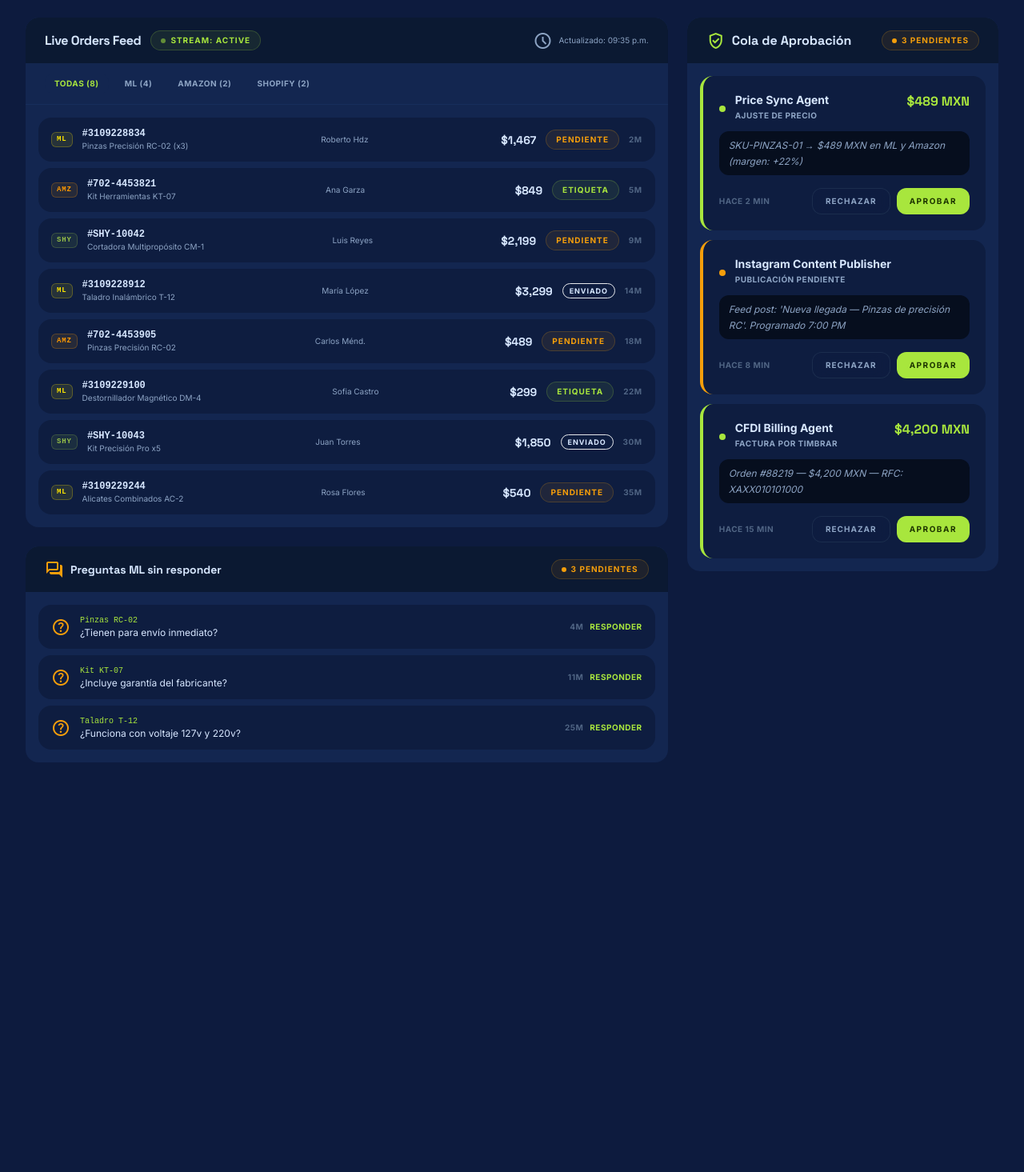
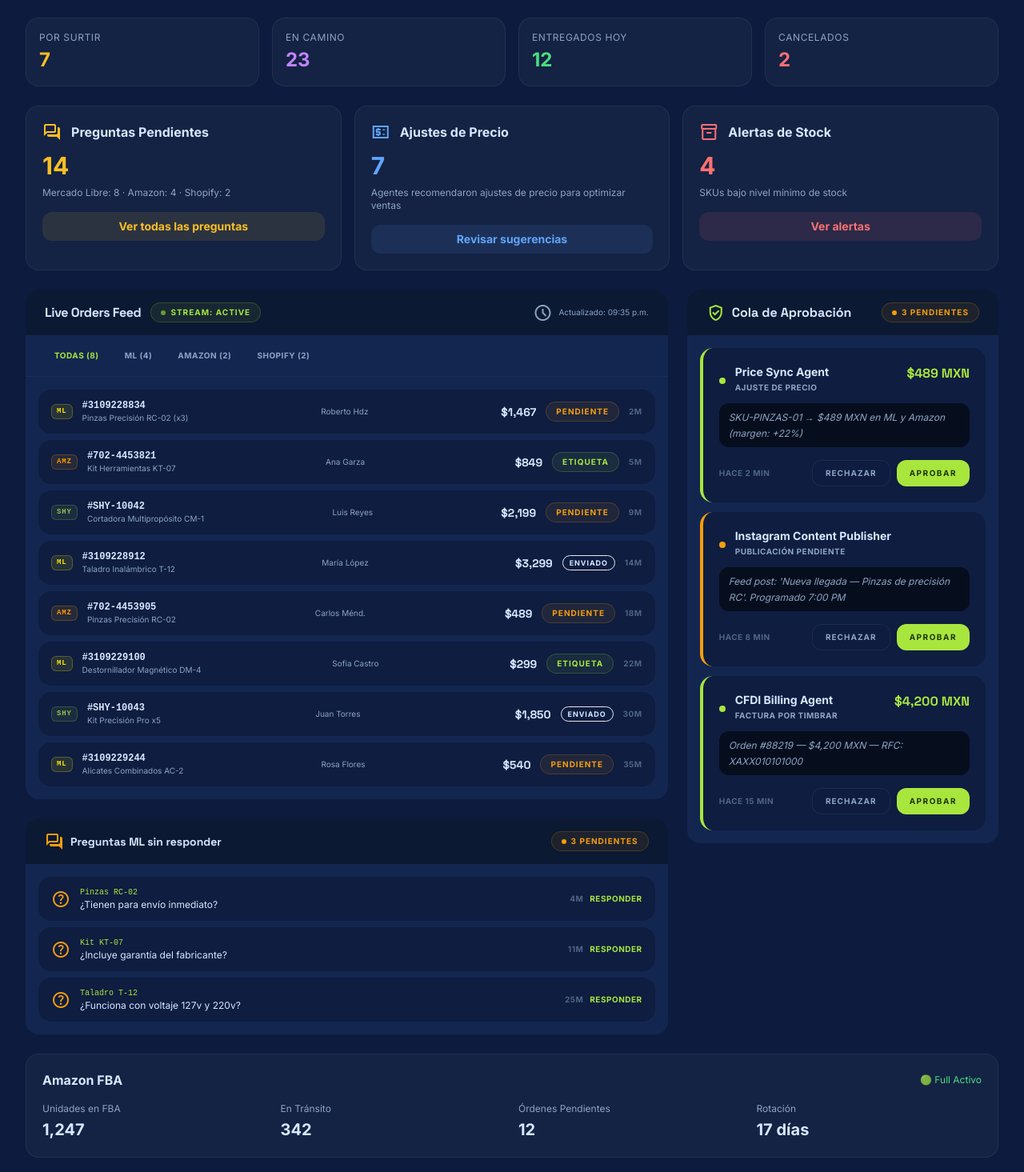
Before and after one commit to Atollom/Atollom-KINEXIS, a Next.js app in the folder src/dashboard/: page /ecommerce in a window 1280 px wide. Shown: the part 305-1770 px from the top of the page at 80% size. Before the commit the page ends 1282 px from the top, so only its background shows below. Built offline with nearby package versions, Linux system fonts and the light colour scheme; no server answers.

Commit message:
✅ Ecommerce Vista General completo con todas las secciones

```diff
--- a/src/dashboard/app/ecommerce/page.tsx
+++ b/src/dashboard/app/ecommerce/page.tsx
@@ -1,3 +1,5 @@
+"use client";
+
 import { MLFeed } from "@/components/ecommerce/MLFeed";
 import { ApprovalQueue } from "@/components/ApprovalQueue";
 
@@ -55,6 +57,72 @@ export default function EcommercePage() {
         </div>
       </section>
 
+      {/* ── Alertas Operativas ────────────────────────────────────── */}
+      <section className="grid grid-cols-1 md:grid-cols-4 gap-4">
+        {/* Por Surtir */}
+        <div className="bg-white/[0.03] border border-white/[0.06] rounded-xl p-4">
+          <p className="text-xs text-on-surface-variant uppercase tracking-wider mb-1">Por Surtir</p>
+          <p className="text-2xl font-bold text-amber-400">7</p>
+        </div>
+        {/* En Camino */}
+        <div className="bg-white/[0.03] border border-white/[0.06] rounded-xl p-4">
+          <p className="text-xs text-on-surface-variant uppercase tracking-wider mb-1">En Camino</p>
+          <p className="text-2xl font-bold text-purple-400">23</p>
+        </div>
+        {/* Entregados */}
+        <div className="bg-white/[0.03] border border-white/[0.06] rounded-xl p-4">
+          <p className="text-xs text-on-surface-variant uppercase tracking-wider mb-1">Entregados Hoy</p>
+          <p className="text-2xl font-bold text-green-400">12</p>
+        </div>
+        {/* Cancelados */}
+        <div className="bg-white/[0.03] border border-white/[0.06] rounded-xl p-4">
+          <p className="text-xs text-on-surface-variant uppercase tracking-wider mb-1">Cancelados</p>
+          <p className="text-2xl font-bold text-red-400">2</p>
+        </div>
+      </section>
+
+      {/* ── Acciones Pendientes ────────────────────────────────────── */}
+      <section className="grid grid-cols-1 md:grid-cols-3 gap-4">
+        {/* Preguntas sin responder */}
+        <div className="bg-white/[0.03] border border-white/[0.06] rounded-xl p-5">
+          <div className="flex items-center gap-3 mb-3">
+            <span className="material-symbols-outlined text-amber-400">question_answer</span>
+            <h3 className="font-bold text-on-surface">Preguntas Pendientes</h3>
+          </div>
+          <p className="text-3xl font-bold text-amber-400 mb-2">14</p>
+          <p className="text-xs text-on-surface-variant">Mercado Libre: 8 · Amazon: 4 · Shopify: 2</p>
+          <button className="mt-4 w-full py-2 bg-amber-400/10 text-amber-400 rounded-lg text-sm font-bold hover:bg-amber-400/20 transition-all">
+            Ver todas las preguntas
+          </button>
+        </div>
+
+        {/* Ajustes de Precio */}
+        <div className="bg-white/[0.03] border border-white/[0.06] rounded-xl p-5">
+          <div className="flex items-center gap-3 mb-3">
+            <span className="material-symbols-outlined text-blue-400">price_change</span>
+            <h3 className="font-bold text-on-surface">Ajustes de Precio</h3>
+          </div>
+          <p className="text-3xl font-bold text-blue-400 mb-2">7</p>
+          <p className="text-xs text-on-surface-variant">Agentes recomendaron ajustes de precio para optimizar ventas</p>
+          <button className="mt-4 w-full py-2 bg-blue-400/10 text-blue-400 rounded-lg text-sm font-bold hover:bg-blue-400/20 transition-all">
+            Revisar sugerencias
+          </button>
+        </div>
+
+        {/* Alertas de Stock */}
+        <div className="bg-white/[0.03] border border-white/[0.06] rounded-xl p-5">
+          <div className="flex items-center gap-3 mb-3">
+            <span className="material-symbols-outlined text-red-400">inventory_2</span>
+            <h3 className="font-bold text-on-surface">Alertas de Stock</h3>
+          </div>
+          <p className="text-3xl font-bold text-red-400 mb-2">4</p>
+          <p className="text-xs text-on-surface-variant">SKUs bajo nivel mínimo de stock</p>
+          <button className="mt-4 w-full py-2 bg-red-400/10 text-red-400 rounded-lg text-sm font-bold hover:bg-red-400/20 transition-all">
+            Ver alertas
+          </button>
+        </div>
+      </section>
+
       {/* ── Main grid: Feed (8) + Approval (4) ────────────────────── */}
       <section className="grid grid-cols-1 lg:grid-cols-12 gap-6" aria-label="Feed principal">
         <div className="lg:col-span-8">
@@ -65,6 +133,32 @@ export default function EcommercePage() {
         </div>
       </section>
 
+      {/* ── Amazon FBA ─────────────────────────────────────────────── */}
+      <section className="bg-white/[0.03] border border-white/[0.06] rounded-xl p-5">
+        <div className="flex items-center justify-between mb-4">
+          <h3 className="font-bold text-on-surface">Amazon FBA</h3>
+          <span className="text-xs text-green-400">🟢 Full Activo</span>
+        </div>
+        <div className="grid grid-cols-1 md:grid-cols-4 gap-4">
+          <div>
+            <p className="text-xs text-on-surface-variant mb-1">Unidades en FBA</p>
+            <p className="text-xl font-bold text-on-surface">1,247</p>
+          </div>
+          <div>
+            <p className="text-xs text-on-surface-variant mb-1">En Tránsito</p>
+            <p className="text-xl font-bold text-on-surface">342</p>
+          </div>
+          <div>
+            <p className="text-xs text-on-surface-variant mb-1">Órdenes Pendientes</p>
+            <p className="text-xl font-bold text-on-surface">12</p>
+          </div>
+          <div>
+            <p className="text-xs text-on-surface-variant mb-1">Rotación</p>
+            <p className="text-xl font-bold text-on-surface">17 días</p>
+          </div>
+        </div>
+      </section>
+
     </div>
   );
 }
```
Also changed, not shown: 1 other file (tests, documents, lock files or other folders).
